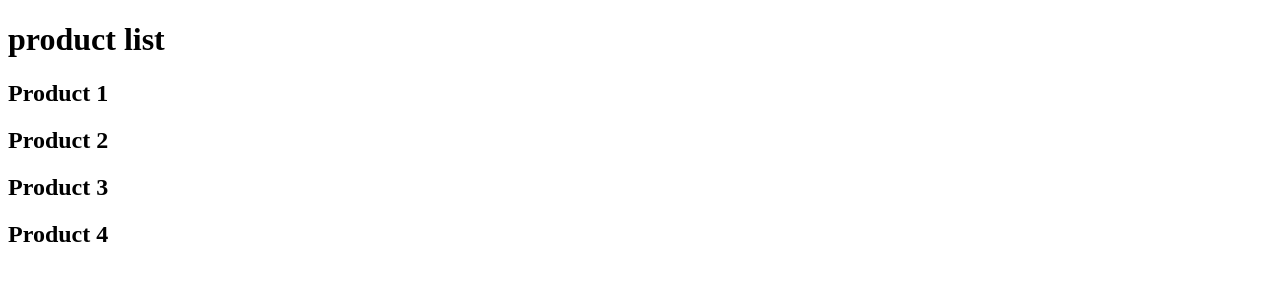
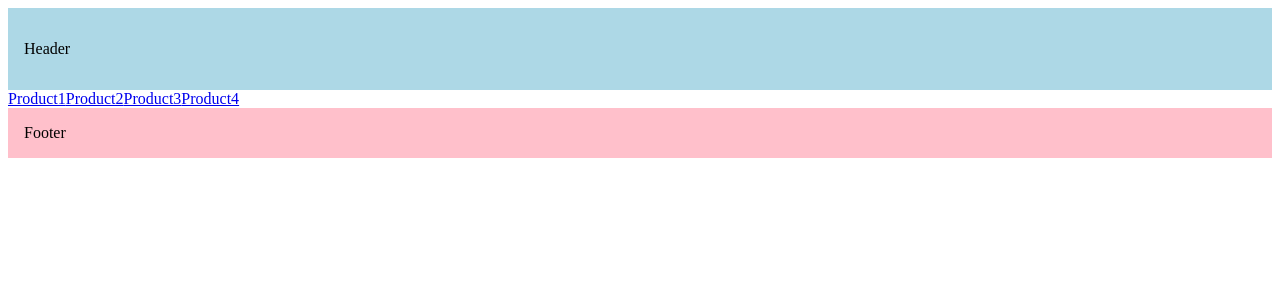
Before and after one commit to zannatin-tazri/nextjs, a Next.js app: page /products in a window 1280 px wide. Shown: the top 300 px of the page. Built offline with nearby package versions, Linux system fonts and the light colour scheme.

Commit message:
active links

```diff
--- /dev/null
+++ b/app/layout.tsx
@@ -0,0 +1,36 @@
+// app/layout.js
+// import './globals.css'
+
+export const metadata = {
+  title: 'My App',
+  description: 'Generated by Next.js',
+}
+
+export default function RootLayout({
+  children,
+ }: {
+  children: React.ReactNode
+ }) {
+  return (
+    <html lang="en">
+      <body>
+
+        <header style={{
+          backgroundColor:"lightblue",
+          padding:"1rem",
+        }}
+        >
+          <p>Header</p>
+
+        </header>
+        {children}
+
+        <footer style={{
+          backgroundColor:"pink",
+          padding:"1rem"
+        }}>Footer</footer>
+      </body>
+
+    </html>
+  )
+}
--- a/app/products/page.tsx
+++ b/app/products/page.tsx
@@ -1,12 +1,33 @@
-export default function ProductList(){
-    return (
-    <>
+"use client"
 
-    <h1>product list</h1>
-    <h2>Product 1</h2>
-    <h2>Product 2</h2>
-    <h2>Product 3</h2>
-    <h2>Product 4</h2>
-    </>
+import Link from "next/link"
+import { usePathname } from "next/navigation";
+
+
+const navLinks=[
+        {name : "Product1", href:"/products/1"},
+        {name : "Product2", href:"/products/2"},
+        {name : "Product3", href:"/products/3"},
+        {name : "Product4", href:"/products/4"}
+    ]
+
+export default function ProductList({
+    children,
+}: {
+    children:React.ReactNode;
+}){
+    const pathname=usePathname();
+        return (
+    <div>
+        {navLinks.map((link)=>{
+            return (
+
+            <Link href={link.href} key={(link.name)}>
+             {link.name}
+            </Link>
+            );
+        })}
+        {children}
+    </div>
     )
 }
```
Also changed, not shown: app/page.tsx (added, +14 -0 lines).
